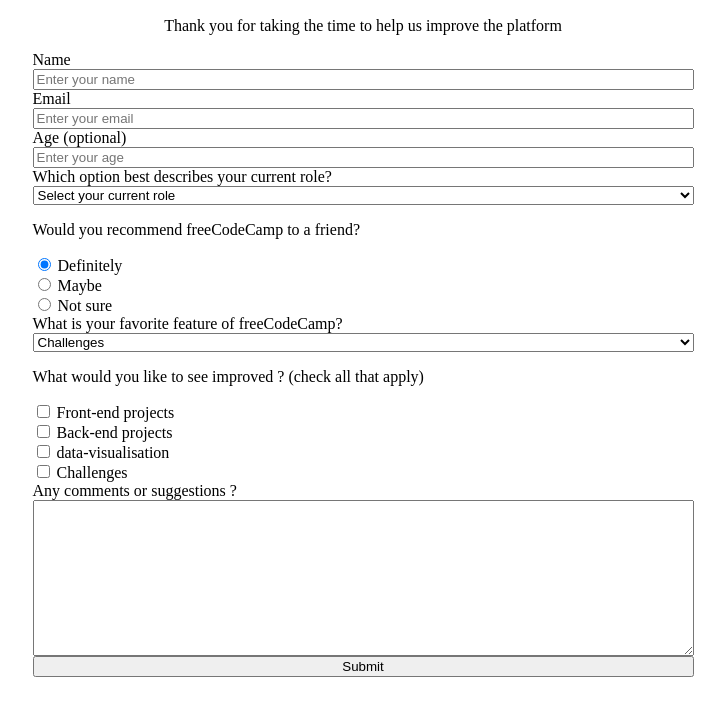
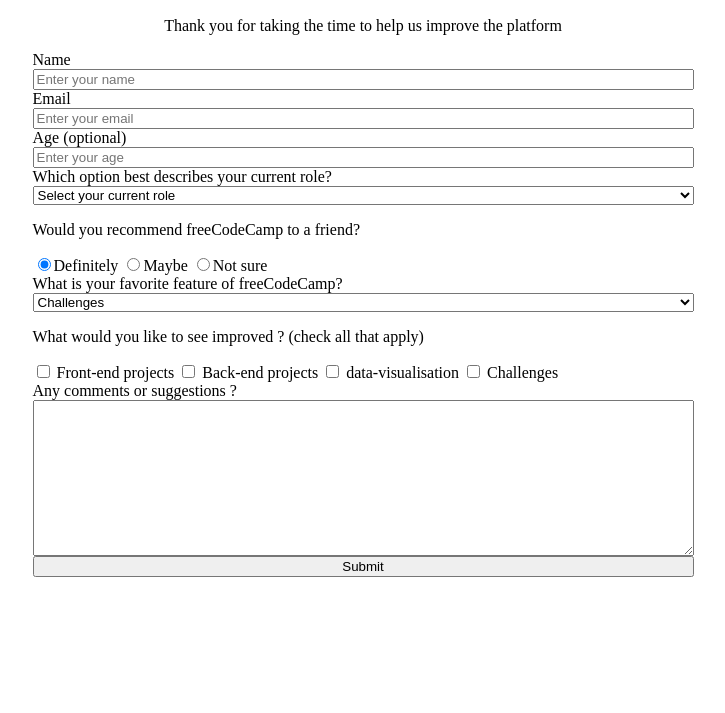
Before and after one commit to alexandrecoin/FreeCodeCamp, a plain HTML site: page 1_Responsive_Web_Design/Project2/index.html in a window 1280 px wide. Shown: the part 87-800 px from the top of the page, without its empty margins (277-1002 px from the left). Drawn offline with Linux system fonts and the light colour scheme.

Commit message:
1-2: Fixed html structue to pass FCC test suite w/o CSS

```diff
--- a/1_Responsive_Web_Design/Project2/index.html
+++ b/1_Responsive_Web_Design/Project2/index.html
@@ -13,9 +13,9 @@
     </p>
     <form id="survey-form">
       <label for="name" id="name-label">Name</label>
-      <input type="text" id="name" placeholder="Enter your name" />
+      <input type="text" id="name" placeholder="Enter your name" required />
       <label for="email" id="email-label">Email</label>
-      <input type="email" id="email" placeholder="Enter your email" />
+      <input type="email" id="email" placeholder="Enter your email" required />
       <label for="number" id="number-label">Age (optional)</label>
       <input
         type="number"
@@ -35,27 +35,34 @@
         <option value="other">Other</option>
       </select>
 
-      <p>Would you recommend freeCodeCamp to a friend?</p>
+      <div>
+        <p>Would you recommend freeCodeCamp to a friend?</p>
+        <label>
+          <input
+            name="user-recommend"
+            value="definitely"
+            type="radio"
+            class="input-radio"
+            checked
+          />Definitely</label
+        >
+        <label>
+          <input
+            name="user-recommend"
+            value="maybe"
+            type="radio"
+            class="input-radio"
+          />Maybe</label
+        >
 
-      <div>
-        <input
-          type="radio"
-          id="definitely"
-          name="definitely"
-          value="definitely"
-          checked
-        />
-        <label for="definitely">Definitely</label>
-      </div>
-
-      <div>
-        <input type="radio" id="maybe" name="maybe" value="maybe" />
-        <label for="maybe">Maybe</label>
-      </div>
-
-      <div>
-        <input type="radio" id="not-sure" name="not-sure" value="not-sure" />
-        <label for="not-sure">Not sure</label>
+        <label
+          ><input
+            name="user-recommend"
+            value="not-sure"
+            type="radio"
+            class="input-radio"
+          />Not sure</label
+        >
       </div>
 
       <label id="feature-dropdown-label" for="feature-dropdown"
@@ -68,21 +75,14 @@
         <option value="open-source">Open source</option>
       </select>
 
-      <p>What would you like to see improved ? (check all that apply)</p>
-
       <div>
+        <p>What would you like to see improved ? (check all that apply)</p>
         <input type="checkbox" name="front-end" value="front-end" />
         <label for="front-end">Front-end projects</label>
-      </div>
-      <div>
-        <input type="checkbox" name="back-end" valeu="back-end" />
+        <input type="checkbox" name="back-end" value="back-end" />
         <label for="back-end">Back-end projects</label>
-      </div>
-      <div>
         <input type="checkbox" name="data-viz" value="data-viz" />
         <label for="data-viz">data-visualisation</label>
-      </div>
-      <div>
         <input type="checkbox" name="challenges" value="challenges" />
         <label for="challenges">Challenges</label>
       </div>
```
